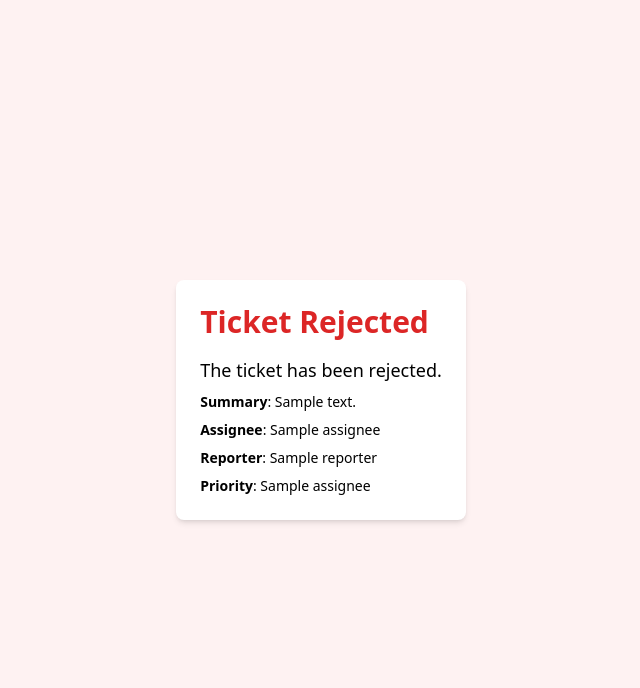
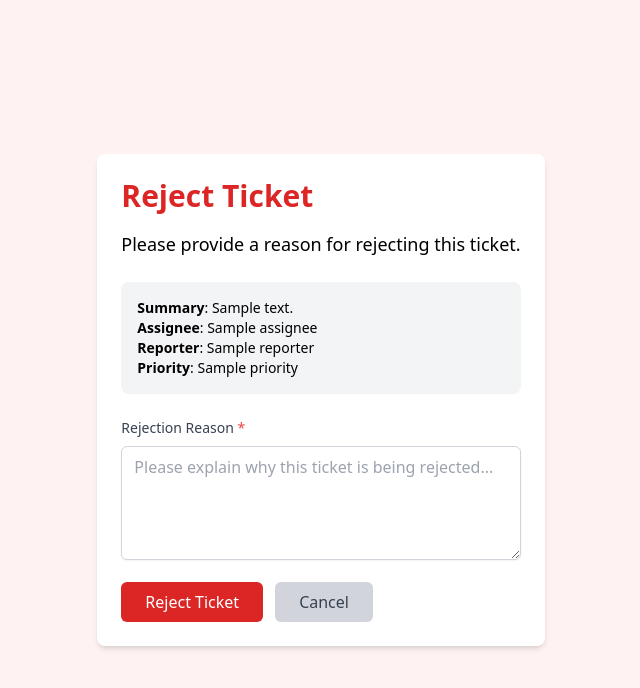
Before and after one commit to BrondoL/jira-automation, a Flask app: template templates/reject.html in a window 1280 px wide. Shown: the top 688 px of the page, without its empty margins (319-959 px from the left). Run offline with Flask 3, Linux system fonts and the light colour scheme; the template is opened without the code that fills it: most values are stand-ins (such as "Sample title", 1, 10 or a date in 2020); some libraries are stand-ins or nearby versions.

Commit message:
feat: enhance ticket rejection process with reason handling and notification

```diff
--- a/route.py
+++ b/route.py
@@ -30,7 +30,7 @@ def create_routes(
 
     web = Blueprint('web', __name__)
 
-    web.route('/tickets/reject/<id>', methods=['GET'])(ticket_controller.reject)
+    web.route('/tickets/reject/<id>', methods=['GET', 'POST'])(ticket_controller.reject)
     web.route('/tickets/accept/<id>', methods=['GET'])(ticket_controller.accept)
 
     return api, web
--- a/service/teams_service.py
+++ b/service/teams_service.py
@@ -116,12 +116,12 @@ class SendTeamsMessageService:
         if not ok:
             logging.warning(f"Error when notify evening updates")
 
-    def send_message_for_reject(self, response):
+    def send_message_for_reject(self, response, rejection_reason=None):
         user = get_user(response["Assignee"])
         if not user:
             raise Exception("User not found!")
 
-        ok = self.repository.send_message_for_reject(user, response)
+        ok = self.repository.send_message_for_reject(user, response, rejection_reason)
         if not ok:
             logging.warning(f"Error when notify reject this ticket: {response['__PowerAppsId__']}")
 
--- a/templates/reject.html
+++ b/templates/reject.html
@@ -4,18 +4,69 @@
 <head>
   <meta charset="UTF-8">
   <meta name="viewport" content="width=device-width, initial-scale=1.0">
-  <title>Reject</title>
+  <title>Reject Ticket</title>
   <script src="https://cdn.tailwindcss.com"></script>
 </head>
 
 <body class="bg-red-50 p-10 min-h-screen flex flex-col justify-center justify-items-center">
   <div class="max-w-2xl mx-auto bg-white p-6 rounded-lg shadow-md">
-    <h1 class="text-3xl font-bold text-red-600">Ticket Rejected</h1>
-    <p class="mt-4 text-lg">The ticket has been rejected.</p>
-    <p class="mt-2 text-sm"><strong>Summary</strong>: {{ response['Summary'] }}</p>
-    <p class="mt-2 text-sm"><strong>Assignee</strong>: {{ response['Assignee'] }}</p>
-    <p class="mt-2 text-sm"><strong>Reporter</strong>: {{ response['Reporter'] }}</p>
-    <p class="mt-2 text-sm"><strong>Priority</strong>: {{ response['Assignee'] }}</p>
+    {% if rejected %}
+      <h1 class="text-3xl font-bold text-red-600">Ticket Rejected</h1>
+      <p class="mt-4 text-lg">The ticket has been rejected successfully.</p>
+      <p class="mt-2 text-sm"><strong>Summary</strong>: {{ response['Summary'] }}</p>
+      <p class="mt-2 text-sm"><strong>Assignee</strong>: {{ response['Assignee'] }}</p>
+      <p class="mt-2 text-sm"><strong>Reporter</strong>: {{ response['Reporter'] }}</p>
+      <p class="mt-2 text-sm"><strong>Priority</strong>: {{ response['Priority'] }}</p>
+      <p class="mt-2 text-sm"><strong>Rejection Reason</strong>: {{ rejection_reason }}</p>
+    {% else %}
+      <h1 class="text-3xl font-bold text-red-600">Reject Ticket</h1>
+      <p class="mt-4 text-lg">Please provide a reason for rejecting this ticket.</p>
+
+      <div class="mt-6 p-4 bg-gray-100 rounded-lg">
+        <p class="text-sm"><strong>Summary</strong>: {{ response['Summary'] }}</p>
+        <p class="text-sm"><strong>Assignee</strong>: {{ response['Assignee'] }}</p>
+        <p class="text-sm"><strong>Reporter</strong>: {{ response['Reporter'] }}</p>
+        <p class="text-sm"><strong>Priority</strong>: {{ response['Priority'] }}</p>
+      </div>
+
+      <form method="POST" class="mt-6">
+        {% if error %}
+        <div class="mb-4 p-3 bg-red-100 border border-red-400 text-red-700 rounded">
+          {{ error }}
+        </div>
+        {% endif %}
+
+        <div class="mb-4">
+          <label for="rejection_reason" class="block text-sm font-medium text-gray-700 mb-2">
+            Rejection Reason <span class="text-red-500">*</span>
+          </label>
+          <textarea
+            id="rejection_reason"
+            name="rejection_reason"
+            required
+            rows="4"
+            class="w-full px-3 py-2 border border-gray-300 rounded-md shadow-sm focus:outline-none focus:ring-red-500 focus:border-red-500"
+            placeholder="Please explain why this ticket is being rejected..."
+          ></textarea>
+        </div>
+
+        <div class="flex space-x-3">
+          <button
+            type="submit"
+            class="px-6 py-2 bg-red-600 text-white font-medium rounded-md hover:bg-red-700 focus:outline-none focus:ring-2 focus:ring-red-500 focus:ring-offset-2"
+          >
+            Reject Ticket
+          </button>
+          <button
+            type="button"
+            onclick="window.history.back()"
+            class="px-6 py-2 bg-gray-300 text-gray-700 font-medium rounded-md hover:bg-gray-400 focus:outline-none focus:ring-2 focus:ring-gray-500 focus:ring-offset-2"
+          >
+            Cancel
+          </button>
+        </div>
+      </form>
+    {% endif %}
   </div>
 </body>
 
```
Also changed, not shown: controller/ticket_controller.py (+96 -28 lines), repository/teams_repository.py (+28 -19 lines), service/notif_service.py (+7 -1 lines).
